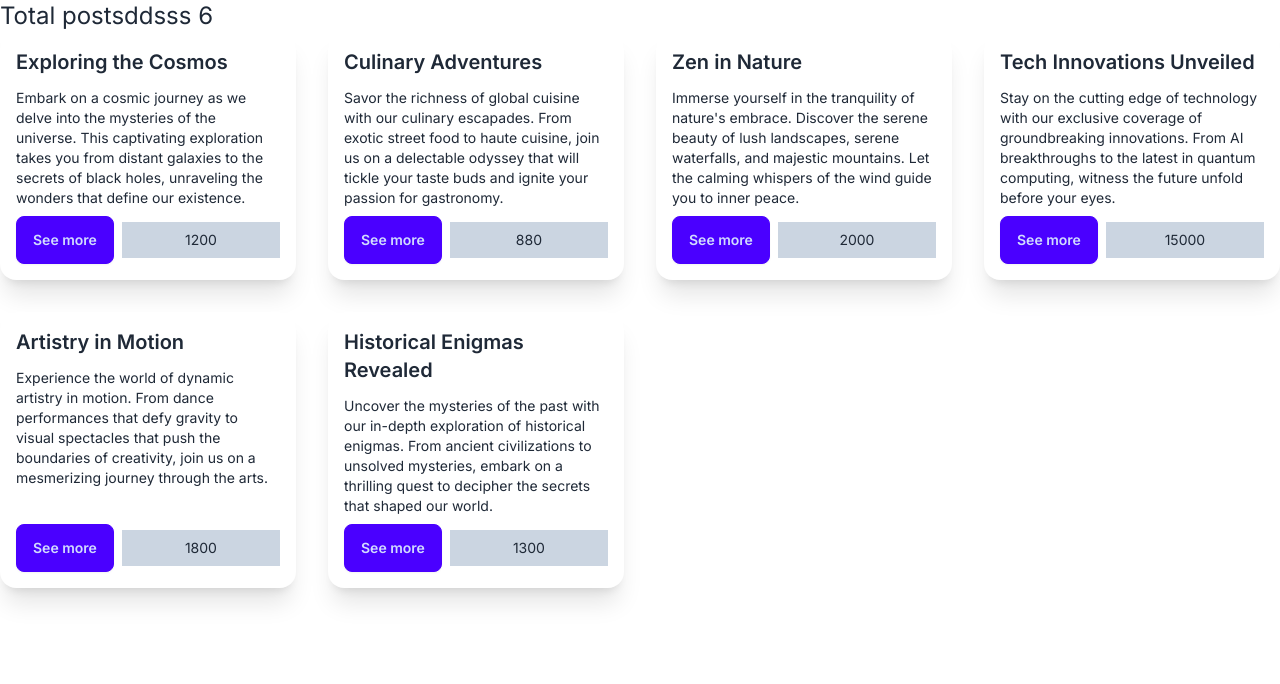
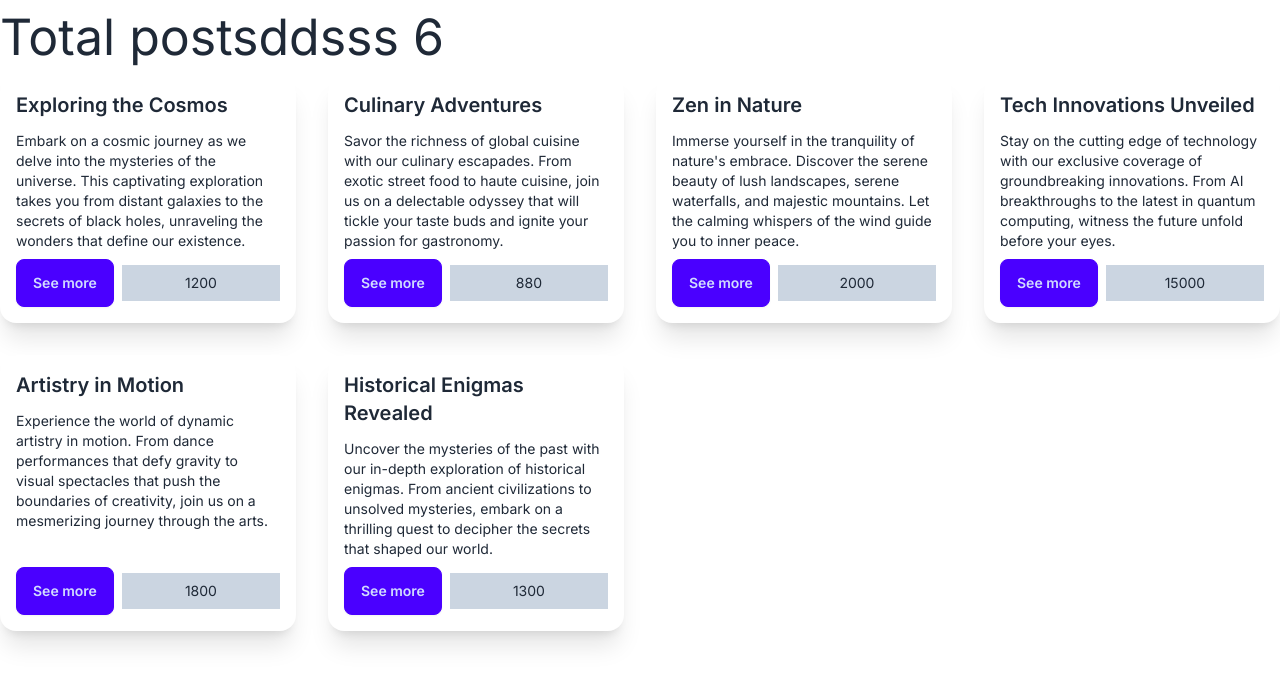
Before and after one commit to sumonpaul55/nextjs-data-fetching, a Next.js app: page /post in a window 1280 px wide. Shown: the top 684 px of the page. Built offline with nearby package versions, Linux system fonts and the light colour scheme; data requests are answered from the project's data file.

Commit message:
style module

```diff
--- /dev/null
+++ b/src/app/post/Post.module.css
@@ -0,0 +1,3 @@
+.pagetitle {
+    font-size: 50px;
+}
--- a/src/app/post/page.js
+++ b/src/app/post/page.js
@@ -1,5 +1,5 @@
 import Link from "next/link";
-
+import styles from "./Post.module.css"
 const PostPage = async () => {
     const res = await fetch("http://localhost:5000/post", {
         // cache: "force-cache"
@@ -12,7 +12,7 @@ const PostPage = async () => {
 
     return (
         <div>
-            <h1 className="text-2xl">Total postsddsss {post.length}</h1>
+            <h1 className={styles.pagetitle}>Total postsddsss {post.length}</h1>
             <div className="grid grid-cols-1 md:grid-cols-3 gap-8 lg:grid-cols-4">
                 {
                     post.map((items, idx) => (
--- a/src/components/Users/Users.js
+++ b/src/components/Users/Users.js
@@ -9,7 +9,18 @@ const Users = () => {
     }, [])
     return (
         <div>
-            users
+            <h2>Total Users {users.length}</h2>
+            <div className='grid md:grid-cols-3 gap-5'>
+                {
+                    users?.map((items, idx) => {
+                        return <div key={idx} className='border p-10 bg-slate-600 rounded-xl text-white'>
+                            <h2 className='font-bold text-2xl my-2'>Name: {items?.name}</h2>
+                            <h2>Email: {items?.email}</h2>
+                            <h2>Phone: {items?.phone}</h2>
+                        </div>
+                    })
+                }
+            </div>
         </div>
     );
 };
```
